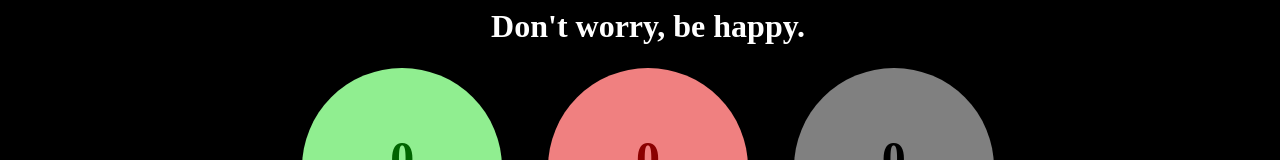
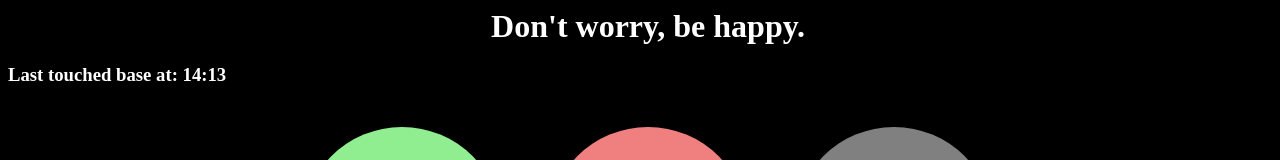
Before and after one commit to adventure-capitalist/happy, a React (Create React App) app in the folder client/: page / in a window 1280 px wide. Shown: the top 160 px of the page. Built offline with nearby package versions, Linux system fonts and the light colour scheme; no server answers.

Commit message:
Adding the interval and the last-check

```diff
--- a/client/src/components/columns.jsx
+++ b/client/src/components/columns.jsx
@@ -3,14 +3,18 @@ import axios from "axios";
 
 class Columns extends Component {
   state = {
+    date: Date.now(),
     happy: [],
     sad: [],
     faking: []
   };
   // Lifecycle functions
 
+  // I think this is a five minute interval 300000
   componentDidMount() {
     this.getDataFromDB();
+    var intervalID = setInterval(this.getDataFromDB, 300000);
+    console.log(intervalID);
   }
 
   // Functions for doing stuff
@@ -19,6 +23,9 @@ class Columns extends Component {
     axios.get("http://localhost:3001/sites/check").then(result => {
       this.updateStatus(result.data);
     });
+    var time = new Date();
+    time = time.toTimeString().substr(0, 5);
+    this.setState({ date: time });
   };
 
   updateStatus(status) {
@@ -45,6 +52,7 @@ class Columns extends Component {
   render() {
     return (
       <React.Fragment>
+        <h3>Last touched base at: {this.state.date}</h3>
         <div className="overview">
           <p className="green">
             <strong className="stat">{this.state.happy.length}</strong>
```
